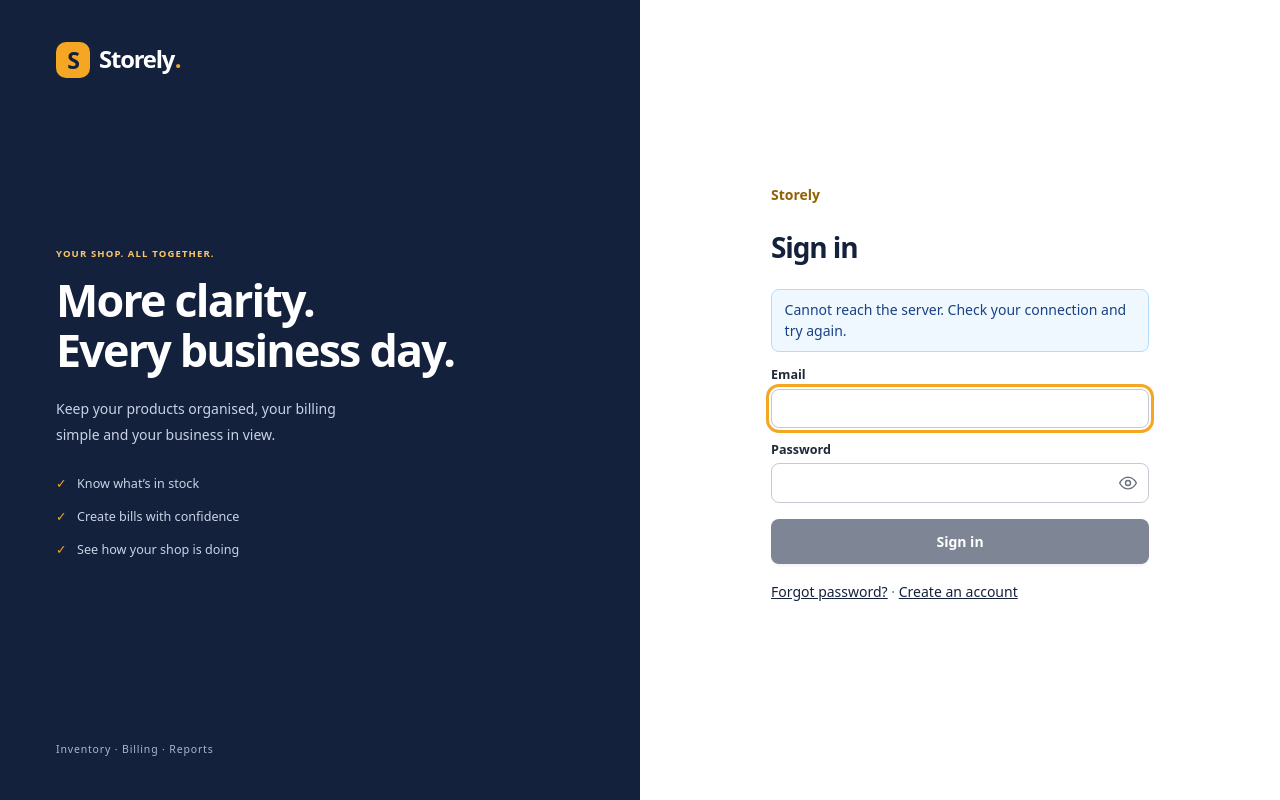
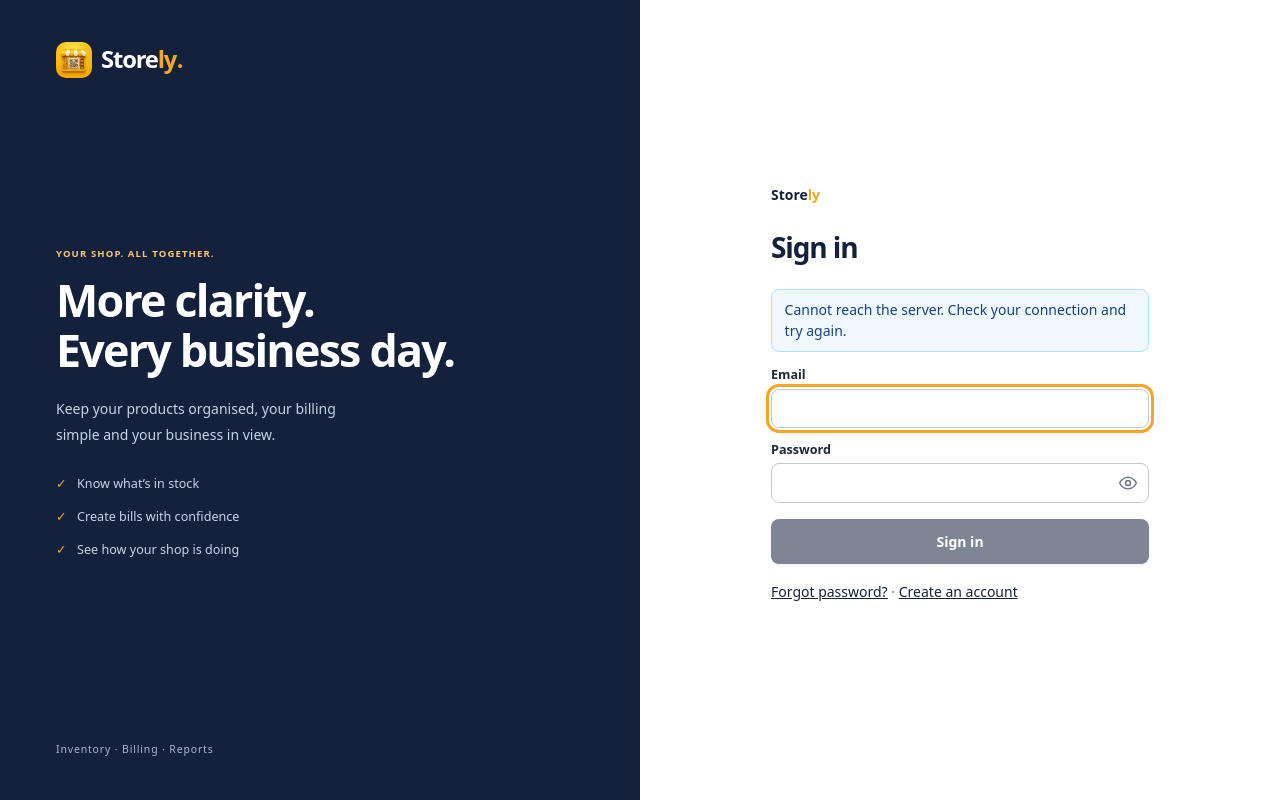
Before and after one commit to rudra273/storelyweb, a React (Vite) app: page /login in a window 1280 px wide. Built offline with nearby package versions, Linux system fonts and the light colour scheme; no server answers.

Commit message:
Ui changes

```diff
--- a/index.html
+++ b/index.html
@@ -2,7 +2,7 @@
 <html lang="en">
   <head>
     <meta charset="UTF-8" />
-    <link rel="icon" type="image/svg+xml" href="/favicon.svg" />
+    <link rel="icon" type="image/png" href="/storely-icon.png" />
     <meta name="viewport" content="width=device-width, initial-scale=1.0" />
     <meta name="referrer" content="no-referrer" />
     <title>Storely</title>
--- a/src/components/AppLayout.tsx
+++ b/src/components/AppLayout.tsx
@@ -17,7 +17,7 @@ export function AppLayout() {
     <div className="shell"><a className="skip-link" href="#main-content">Skip to content</a>
       <aside className="sidebar" data-open={open}>
         <div className="sidebar-top">
-          <span className="brand"><span className="brand-mark" aria-hidden="true">S</span>Storely<span className="brand-dot">.</span></span>
+          <span className="brand"><img className="brand-mark" src="/storely-icon.png" alt="" /><span>Store<span className="brand-accent">ly</span></span><span className="brand-dot">.</span></span>
           <button className="menu-toggle" aria-expanded={open} aria-controls="workspace-navigation" onClick={() => setOpen(!open)}>
             Menu
           </button>
--- a/src/components/AuthLayout.tsx
+++ b/src/components/AuthLayout.tsx
@@ -3,9 +3,9 @@ import type { ReactNode } from 'react'
 export function AuthLayout({ title, children, compact = false }: { title: string; children: ReactNode; compact?: boolean }) {
   return (
     <main className={compact ? 'auth' : 'auth auth-split'}>
-      {!compact && <aside className="auth-story"><p className="brand"><span className="brand-mark" aria-hidden="true">S</span>Storely<span className="brand-dot">.</span></p><div><p className="eyebrow">YOUR SHOP. ALL TOGETHER.</p><h2>More clarity.<br />Every business day.</h2><p>Keep your products organised, your billing simple and your business in view.</p><ul><li>Know what’s in stock</li><li>Create bills with confidence</li><li>See how your shop is doing</li></ul></div><small>Inventory · Billing · Reports</small></aside>}
+      {!compact && <aside className="auth-story"><p className="brand"><img className="brand-mark" src="/storely-icon.png" alt="" /><span>Store<span className="brand-accent">ly</span></span><span className="brand-dot">.</span></p><div><p className="eyebrow">YOUR SHOP. ALL TOGETHER.</p><h2>More clarity.<br />Every business day.</h2><p>Keep your products organised, your billing simple and your business in view.</p><ul><li>Know what’s in stock</li><li>Create bills with confidence</li><li>See how your shop is doing</li></ul></div><small>Inventory · Billing · Reports</small></aside>}
       <div className={compact ? undefined : 'auth-form-area'}><div className="auth-card">
-        <p className="auth-form-brand">Storely</p>
+        <p className="auth-form-brand">Store<span className="brand-accent">ly</span></p>
         <h1>{title}</h1>
         {children}
       </div></div>
--- a/src/index.css
+++ b/src/index.css
@@ -212,7 +212,8 @@ a.button { display: inline-block; text-decoration: none; }
 /* Workspace components */
 .skip-link { position: fixed; left: 1rem; top: -5rem; z-index: 100; padding: .75rem; background: white; border-radius: 8px; }
 .skip-link:focus { top: 1rem; }
-.brand-mark { display: grid; place-items: center; width: 34px; height: 36px; background: var(--gold); color: var(--navy); border-radius: 10px; font-size: 23px; }
+.brand-mark { width: 36px; height: 36px; object-fit: cover; border-radius: 10px; }
+.brand-accent { color: var(--gold); }
 .brand-dot { color: var(--gold); margin-left: -.6rem; }
 .sidebar-body { display: flex; flex-direction: column; flex: 1; padding-top: 2rem; }
 .shop-context { padding: 1rem; background: rgb(255 255 255 / .045); border: 1px solid rgb(255 255 255 / .1); border-radius: var(--radius); margin-bottom: 2rem; }
@@ -415,7 +416,7 @@ input[type=checkbox] { accent-color: var(--navy); width: 16px; height: 16px; fle
 .auth-story small { color: #a9b6ce; font-size: .75rem; letter-spacing: .08em; }
 .auth-form-area { display: grid; place-items: center; padding: 3rem 2rem; background: white; }
 .auth-split .auth-card { border: 0; box-shadow: none; padding: 0; max-width: 27rem; }
-.auth-form-brand { color: var(--gold-dark); font-weight: 700; margin: 0 0 1.5rem; }
+.auth-form-brand { color: var(--navy); font-weight: 700; margin: 0 0 1.5rem; }
 .auth-split h1 { margin-bottom: 1.5rem; }
 .auth-split .primary { padding: .85rem; }
 @media (max-width: 1150px) { .team-grid { grid-template-columns: minmax(0, 1fr); } .auth-story { padding: 2.5rem; } }
```
Also changed, not shown: public/storely-icon.png (added).
